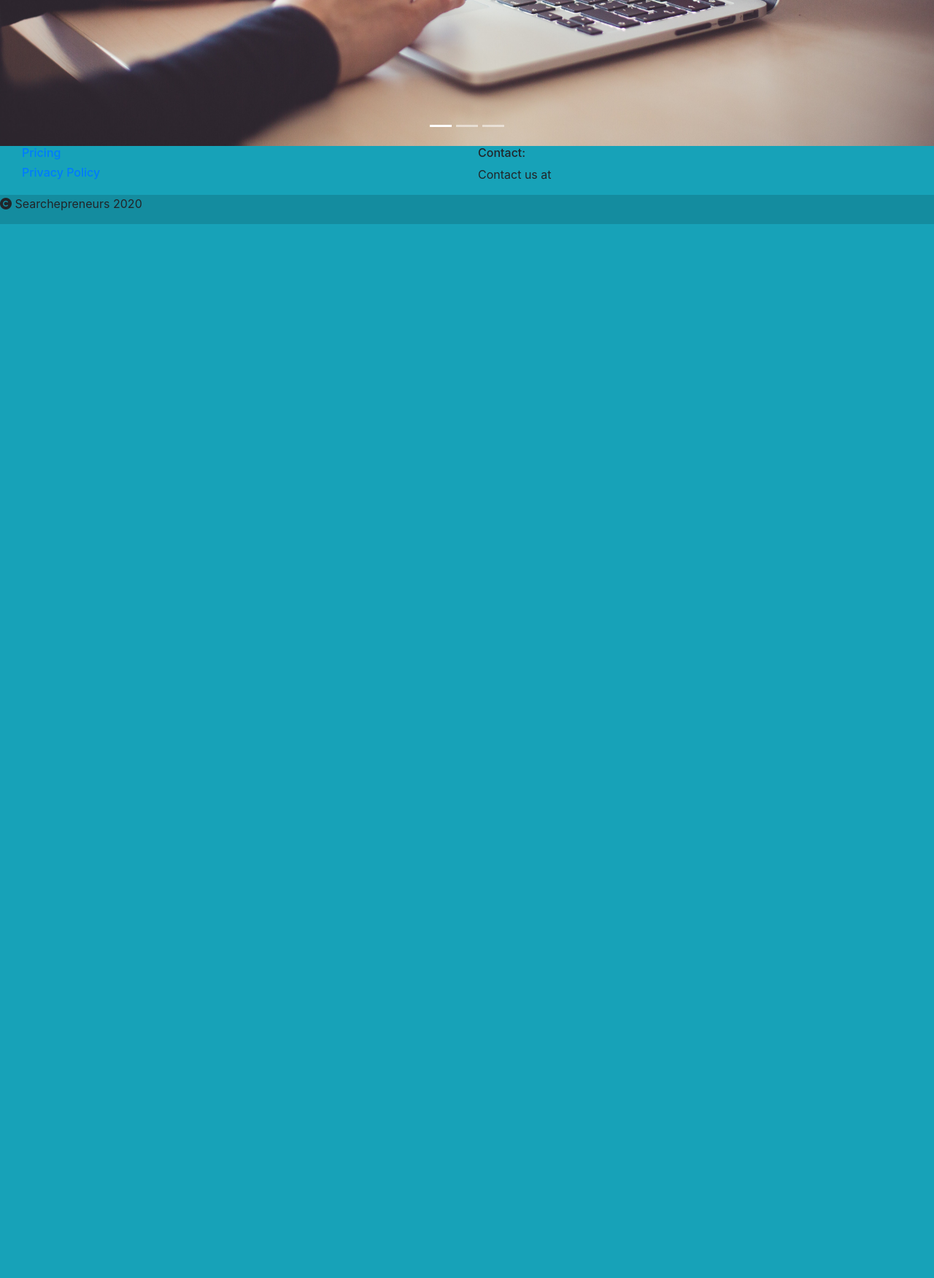
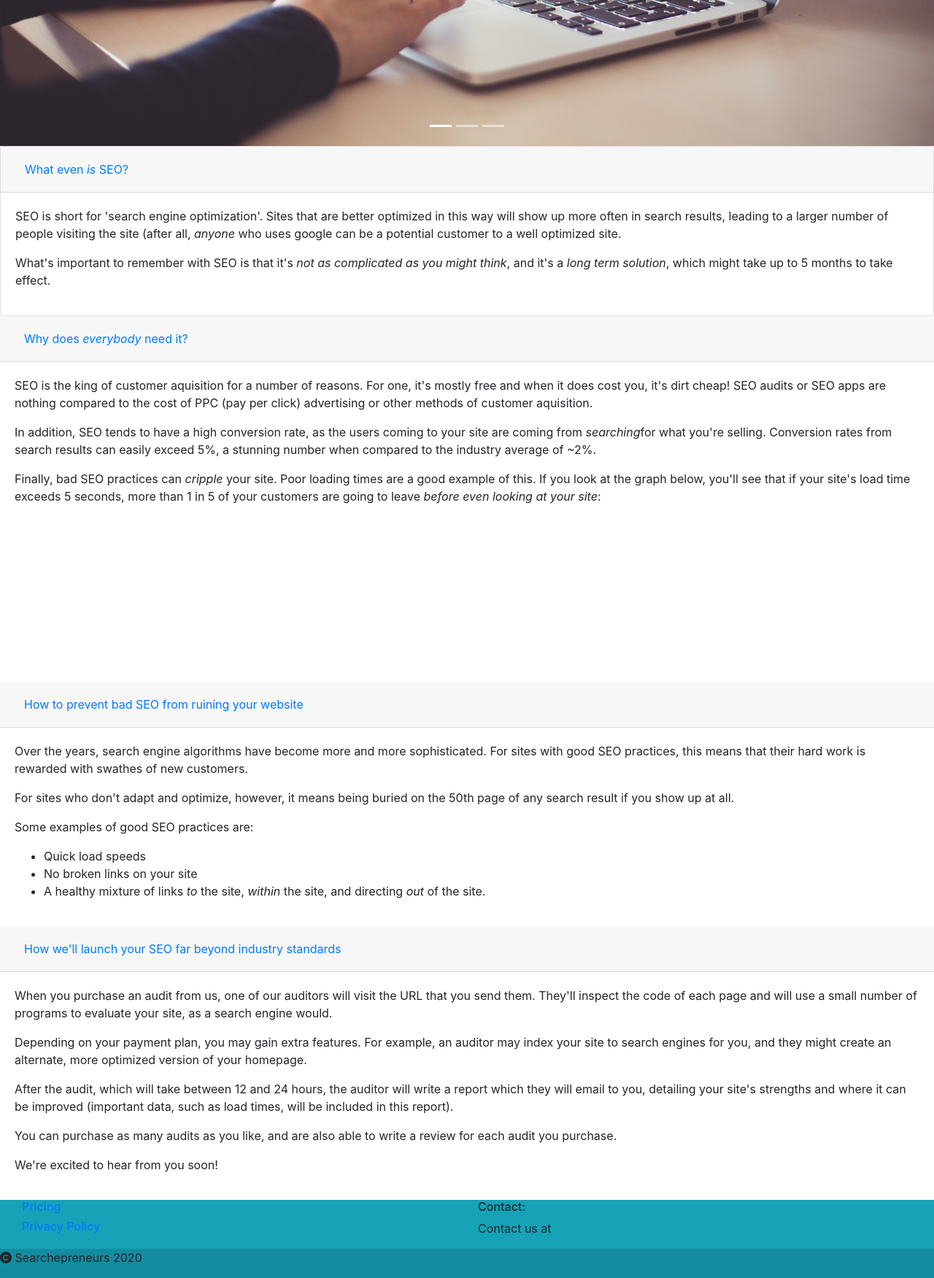
Before and after one commit to Code-Institute-Submissions/Searchepreneurs, a Django app: page / in a window 1280 px wide. Shown: the part 600-2351 px from the top of the page at 73% size. Before the commit the page ends 907 px from the top, so only its background shows below. Run offline with Django 3.2, Linux system fonts and the light colour scheme; a map, chart or similar area stays blank; some libraries are stand-ins or nearby versions.

Commit message:
Added accordion and graph to homepage

```diff
--- a/pages/templates/index.html
+++ b/pages/templates/index.html
@@ -38,4 +38,84 @@
         </div>
     </div>
 </div>
+
+<div id="accordion">
+  <div class="card">
+    <div class="card-header" id="whatIsSeo">
+      <h5 class="mb-0">
+        <button class="btn btn-link" data-toggle="collapse" data-target="#collapseWhatIsSeo" aria-expanded="true" aria-controls="collapseWhatIsSeo">
+          What even <em>is</em> SEO?
+        </button>
+      </h5>
+    </div>
+
+    <div id="collapseWhatIsSeo" class="collapse show" aria-labelledby="whatIsSeo" data-parent="#accordion">
+      <div class="card-body">
+        <p>SEO is short for 'search engine optimization'. Sites that are better optimized in this way will show up more often in search results, leading to a larger number of people visiting the site (after all, <em>anyone</em> who uses google can be a potential customer to a well optimized site.</p>
+        <p>What's important to remember with SEO is that it's <em>not as complicated as you might think</em>, and it's a <em>long term solution</em>, which might take up to 5 months to take effect.</p>
+      </div>
+    </div>
+  </div>
+
+  <div class="card-header" id="whyNeedSeo">
+      <h5 class="mb-0">
+        <button class="btn btn-link" data-toggle="collapse" data-target="#collapseWhyNeedSeo" aria-expanded="true" aria-controls="collapseWhyNeedSeo">
+          Why does <em>everybody</em> need it?
+        </button>
+      </h5>
+  </div>
+
+    <div id="collapseWhyNeedSeo" class="collapse show" aria-labelledby="whyNeedSeo" data-parent="#accordion">
+      <div class="card-body">
+        <p>SEO is the king of customer aquisition for a number of reasons. For one, it's mostly free and when it does cost you, it's dirt cheap! SEO audits or SEO apps are nothing compared to the cost of PPC (pay per click) advertising or other methods of customer aquisition.</p>
+        <p>In addition, SEO tends to have a high conversion rate, as the users coming to your site are coming from <em>searching</em>for what you're selling. Conversion rates from search results can easily exceed 5%, a stunning number when compared to the industry average of ~2%.</p>
+        <p>Finally, bad SEO practices can <em>cripple</em> your site. Poor loading times are a good example of this. If you look at the graph below, you'll see that if your site's load time exceeds 5 seconds, more than 1 in 5 of your customers are going to leave <em>before even looking at your site</em>:</p>
+        <canvas id="seoLoadTimeChart" width="300" height="200"></canvas>
+      </div>
+    </div>
+
+    <div class="card-header" id="preventBadSeo">
+      <h5 class="mb-0">
+        <button class="btn btn-link" data-toggle="collapse" data-target="#collapsePreventBadSeo" aria-expanded="true" aria-controls="collapsePreventBadSeo">
+          How to prevent bad SEO from ruining your website
+        </button>
+      </h5>
+  </div>
+
+    <div id="collapsePreventBadSeo" class="collapse show" aria-labelledby="preventBadSeo" data-parent="#accordion">
+      <div class="card-body">
+        <p>Over the years, search engine algorithms have become more and more sophisticated. For sites with good SEO practices, this means that their hard work is rewarded with swathes of new customers.</p>
+        <p>For sites who don't adapt and optimize, however, it means being buried on the 50th page of any search result if you show up at all.</p>
+        <p>Some examples of good SEO practices are:</p>
+        <ul>
+            <li>Quick load speeds</li>
+            <li>No broken links on your site</li>
+            <li>A healthy mixture of links <em>to</em> the site, <em>within</em> the site, and directing <em>out</em> of the site.</li>
+        </ul>
+      </div>
+    </div>
+
+    <div class="card-header" id="howWeHelp">
+      <h5 class="mb-0">
+        <button class="btn btn-link" data-toggle="collapse" data-target="#collapseHowWeHelp" aria-expanded="true" aria-controls="collapseHowWeHelp">
+          How we'll launch your SEO far beyond industry standards
+        </button>
+      </h5>
+  </div>
+
+    <div id="collapseHowWeHelp" class="collapse show" aria-labelledby="howWeHelp" data-parent="#accordion">
+      <div class="card-body">
+        <p>When you purchase an audit from us, one of our auditors will visit the URL that you send them. They'll inspect the code of each page and will use a small number of programs to evaluate your site, as a search engine would.</p>
+        <p>Depending on your payment plan, you may gain extra features. For example, an auditor may index your site to search engines for you, and they might create an alternate, more optimized version of your homepage.</p>
+        <p>After the audit, which will take between 12 and 24 hours, the auditor will write a report which they will email to you, detailing your site's strengths and where it can be improved (important data, such as load times, will be included in this report).</p>
+        <p>You can purchase as many audits as you like, and are also able to write a review for each audit you purchase.</p>
+        <p>We're excited to hear from you soon!</p>
+      </div>
+    </div>
+</div>
 {% endblock %}
+
+{% block js %}
+    <script src="https://cdn.jsdelivr.net/npm/chart.js@2.9.3/dist/Chart.min.js"></script>
+    <script src="{% static 'js/chart.js' %}"></script>
+{% endblock %}
```
